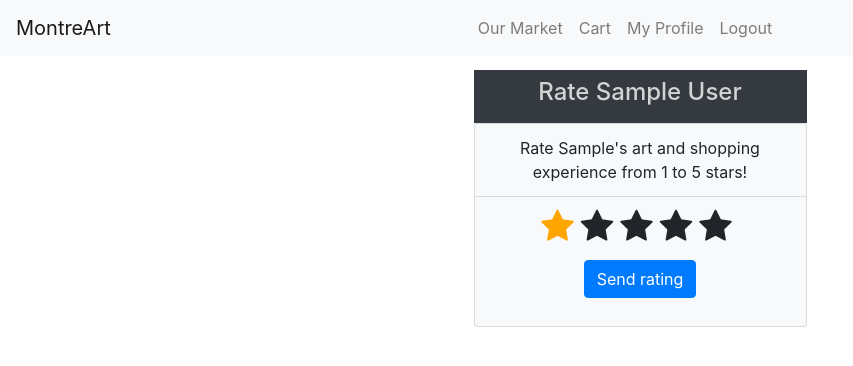
After one commit to OlivierGL/Marketplace, a Django app: page /rate/1/ in a window 1280 px wide. The commit adds this page. Shown: the top 366 px of the page, without its empty margins (0-853 px from the left). Run offline with Django 3.2, Linux system fonts and the light colour scheme; a user stored in the database is signed in; tables that the repository leaves empty hold one stand-in row (values such as "Sample post"); some libraries are stand-ins or nearby versions.

Commit message:
Added rate_user page

```diff
--- a/Marketplace/Market/templates/Market/base.html
+++ b/Marketplace/Market/templates/Market/base.html
@@ -1,15 +1,22 @@
 <!DOCTYPE html>
 <html lang="en">
 <head>
+    {% load static %}
     <!-- Required meta tags -->
     <meta charset="UTF-8">
     <meta name="viewport" content="width=device-width, initial-scale=1, shrink-to-fit=no">
 
-    <!-- Bootstrap CSS-->
-    <link rel="stylesheet" href="https://stackpath.bootstrapcdn.com/bootstrap/4.4.1/css/bootstrap.min.css"
-          integrity="sha384-Vkoo8x4CGsO3+Hhxv8T/Q5PaXtkKtu6ug5TOeNV6gBiFeWPGFN9MuhOf23Q9Ifjh" crossorigin="anonymous">
-    <link rel="stylesheet" href="../../static/Market/css/custom.css">
-    <link rel="stylesheet" href="https://cdnjs.cloudflare.com/ajax/libs/font-awesome/4.7.0/css/font-awesome.min.css">
+    {% block styles %}
+        {% load static %}
+        <!-- Bootstrap CSS-->
+        <link rel="stylesheet" href="https://stackpath.bootstrapcdn.com/bootstrap/4.4.1/css/bootstrap.min.css"
+              integrity="sha384-Vkoo8x4CGsO3+Hhxv8T/Q5PaXtkKtu6ug5TOeNV6gBiFeWPGFN9MuhOf23Q9Ifjh"
+              crossorigin="anonymous">
+
+        <link rel="stylesheet" href="{% static "Market/css/custom.css" %}">
+        <link rel="stylesheet"
+              href="https://cdnjs.cloudflare.com/ajax/libs/font-awesome/4.7.0/css/font-awesome.min.css">
+    {% endblock styles %}
 
     {% if title %}
         <title>{{ title }}</title>
@@ -46,6 +53,6 @@
             integrity="sha384-wfSDF2E50Y2D1uUdj0O3uMBJnjuUD4Ih7YwaYd1iqfktj0Uod8GCExl3Og8ifwB6"
             crossorigin="anonymous"></script>
     <script src="{% static "Market/js/custom.js" %}"></script>
-{% endblock %}
+{% endblock scripts %}
 </body>
 </html>
--- a/Marketplace/Market/templates/Market/cart.html
+++ b/Marketplace/Market/templates/Market/cart.html
@@ -65,7 +65,6 @@
         });
 
         function setCartModal() {
-            debugger;
             let unavailableProducts = {{ unavailableProducts|safe }};
             if (unavailableProducts.length) {
                 let message = "The following products are not available in stock for the " +
--- a/Marketplace/Users/forms.py
+++ b/Marketplace/Users/forms.py
@@ -8,6 +8,12 @@ import re
 class LoginForm(forms.Form):
     username = forms.CharField()
     password = forms.CharField()
+
+
+class RatingForm(forms.ModelForm):
+    class Meta:
+        model = models.Rating
+        fields = ['receiver', 'giver', 'rating']
 
 
 class AddressForm(forms.ModelForm):
--- a/Marketplace/Users/models.py
+++ b/Marketplace/Users/models.py
@@ -1,5 +1,6 @@
 from django.db import models
 from django.contrib.auth.models import User
+from django.core.validators import MaxValueValidator, MinValueValidator
 
 
 # The Marketplace user. The Django User is used as a building block, but additional information is
@@ -7,7 +8,22 @@ from django.contrib.auth.models import User
 class UserInfo(models.Model):
     phone_number = models.TextField(null=True)
     user = models.OneToOneField(User, on_delete=models.CASCADE)
-    rating = models.IntegerField()
+
+    def _get_rating(self):
+        count = self.ratings_received.count()
+        ratings_sum = 0
+        for rating_received in self.ratings_received:
+            ratings_sum += rating_received.rating
+
+        return ratings_sum / count
+
+    rating = property(_get_rating)
+
+
+class Rating(models.Model):
+    receiver = models.ForeignKey(UserInfo, related_name="ratings_received", on_delete=models.CASCADE)
+    giver = models.ForeignKey(UserInfo, related_name="ratings_given", on_delete=models.CASCADE)
+    rating = models.IntegerField(validators=[MinValueValidator(0), MaxValueValidator(5)])
 
 
 class Address(models.Model):
--- /dev/null
+++ b/Marketplace/Users/static/Users/css/rate_user.css
@@ -0,0 +1,21 @@
+#centeredDiv {
+    width: 30%;
+    margin: auto;
+}
+
+#starsDiv {
+    font-size: 0;
+}
+
+#starsDiv span {
+    padding-right: 7px;
+    font-size: 35px;
+}
+
+.bordered-star {
+    text-shadow: 0 0 3px #000;
+}
+
+.hovered {
+    color: darkgoldenrod;
+}
--- /dev/null
+++ b/Marketplace/Users/static/Users/js/rate_user.js
@@ -0,0 +1,45 @@
+$(document).ready(function () {
+    setUpStars();
+    click_rate_starts(1);
+});
+
+function setUpStars() {
+    for (let i = 1; i <= 5; i++) {
+        let star = $("#rate_star_" + i);
+        star.hover(function () {
+            hover_rate_stars(i);
+        }, function () {
+            hover_rate_stars(0);
+        });
+
+        star.click(function () {
+            click_rate_starts(i);
+        })
+    }
+}
+
+function hover_rate_stars(rating) {
+    for (let i = 1; i <= rating; i++) {
+        let star = $("#rate_star_" + i);
+        star.addClass("bordered-star");
+        if (!star.hasClass("checked")) {
+            star.addClass("hovered");
+        }
+    }
+    for (let i = 5; i > rating; i--) {
+        let star = $("#rate_star_" + i);
+        star.removeClass("bordered-star");
+        star.removeClass("hovered");
+    }
+}
+
+function click_rate_starts(rating) {
+    $("#ratingInput").val(rating);
+    for (let i = 1; i <= rating; i++) {
+        let star = $("#rate_star_" + i);
+        star.addClass("checked");
+        star.removeClass("hovered");
+    }
+    for (let i = 5; i > rating; i--)
+        $("#rate_star_" + i).removeClass("checked");
+}
--- /dev/null
+++ b/Marketplace/Users/templates/Users/rate_user.html
@@ -0,0 +1,63 @@
+{% extends "Market/base.html" %}
+{% load static %}
+
+{% block styles %}
+    {{ block.super }}
+    <link rel="stylesheet" href="{% static "Users/css/rate_user.css" %}">
+{% endblock styles %}
+
+{% block content %}
+
+    <div id="centeredDiv" class="d-flex flex-column">
+        <div class="head bg-dark text-center p-2">
+            <h4>Rate {{ receiver.user.first_name }} {{ receiver.user.last_name }}</h4>
+        </div>
+        <div class="text-center">
+            <ul class="flex-column list-group bg-light">
+                <li class="bg-light list-group-item">
+                    Rate {{ receiver.user.first_name }}'s art and shopping experience from 1 to 5 stars!
+                </li>
+                <li class="bg-light list-group-item">
+                    <form action="" method="post">
+                        {% csrf_token %}
+                        <fieldset>
+                            <div class="form-group">
+                                <input type="hidden" class="form-control" id="ratingInput" name="rating"
+                                       value="{{ form.data.rating }}">
+
+                                <div id="starsDiv">
+                                    <div class="d-inline-block">
+                                        <span id="rate_star_1" class="fa fa-star"></span>
+                                    </div>
+                                    <div class="d-inline-block">
+                                        <span id="rate_star_2" class="fa fa-star"></span>
+                                    </div>
+                                    <div class="d-inline-block">
+                                        <span id="rate_star_3" class="fa fa-star"></span>
+                                    </div>
+                                    <div class="d-inline-block">
+                                        <span id="rate_star_4" class="fa fa-star"></span>
+                                    </div>
+                                    <div class="d-inline-block">
+                                        <span id="rate_star_5" class="fa fa-star"></span>
+                                    </div>
+                                </div>
+
+                                <small id="ratingError" class="form-text text-muted">{{ form.rating.errors }}</small>
+                            </div>
+                            <p>
+                                <input class="btn btn-primary" type="submit" value="Send rating"/>
+                            </p>
+                        </fieldset>
+                    </form>
+                </li>
+            </ul>
+        </div>
+    </div>
+
+{% endblock content %}
+
+{% block scripts %}
+    {{ block.super }}
+    <script src="{% static "Users/js/rate_user.js" %}"></script>
+{% endblock scripts %}
--- a/Marketplace/Users/urls.py
+++ b/Marketplace/Users/urls.py
@@ -6,4 +6,5 @@ urlpatterns = [
   path('login/', views.do_login, name='login'),
   path('logout/', views.do_logout, name='logout'),
   path('profile/<int:primary_key>/', views.profile, name='profile'),
+  path('rate/<int:primary_key>/', views.rate_user, name='rating'),
 ]
--- a/Marketplace/Users/views.py
+++ b/Marketplace/Users/views.py
@@ -92,12 +92,12 @@ def authenticate_and_login(request, form, context):
         context['form'] = form
         return render(request, 'Users/login.html', context)
 
+
 @login_required
 def profile(request, primary_key):
-
     user_data = User.objects.get(pk=primary_key)
     user_info = UserInfo.objects.get(user=user_data)
-    address = user_info.user_address.first()
+    address = user_info.user_address.filter(is_default_shipping=True).first()
     current_user_info = UserInfo.objects.get(user=request.user)
     chats = chat_models.Room.objects.filter(Q(user1=current_user_info) | Q(user2=current_user_info))
 
@@ -133,3 +133,22 @@ def profile(request, primary_key):
         }
 
     return render(request, 'Users/profile.html', context)
+
+
+@login_required
+def rate_user(request, primary_key):
+    receiver_user_data = User.objects.get(pk=primary_key)
+    receiver_user_info = UserInfo.objects.get(user=receiver_user_data)
+    current_user = UserInfo.objects.get(user=request.user)
+
+    if request.method == 'POST':
+        pass
+    else:
+        form = forms.RatingForm(initial={'receiver': receiver_user_info,
+                                         'giver': current_user,
+                                         'rating': 0})
+        context = {
+            'form': form,
+            'receiver': receiver_user_info
+        }
+        return render(request, 'Users/rate_user.html', context)
```
